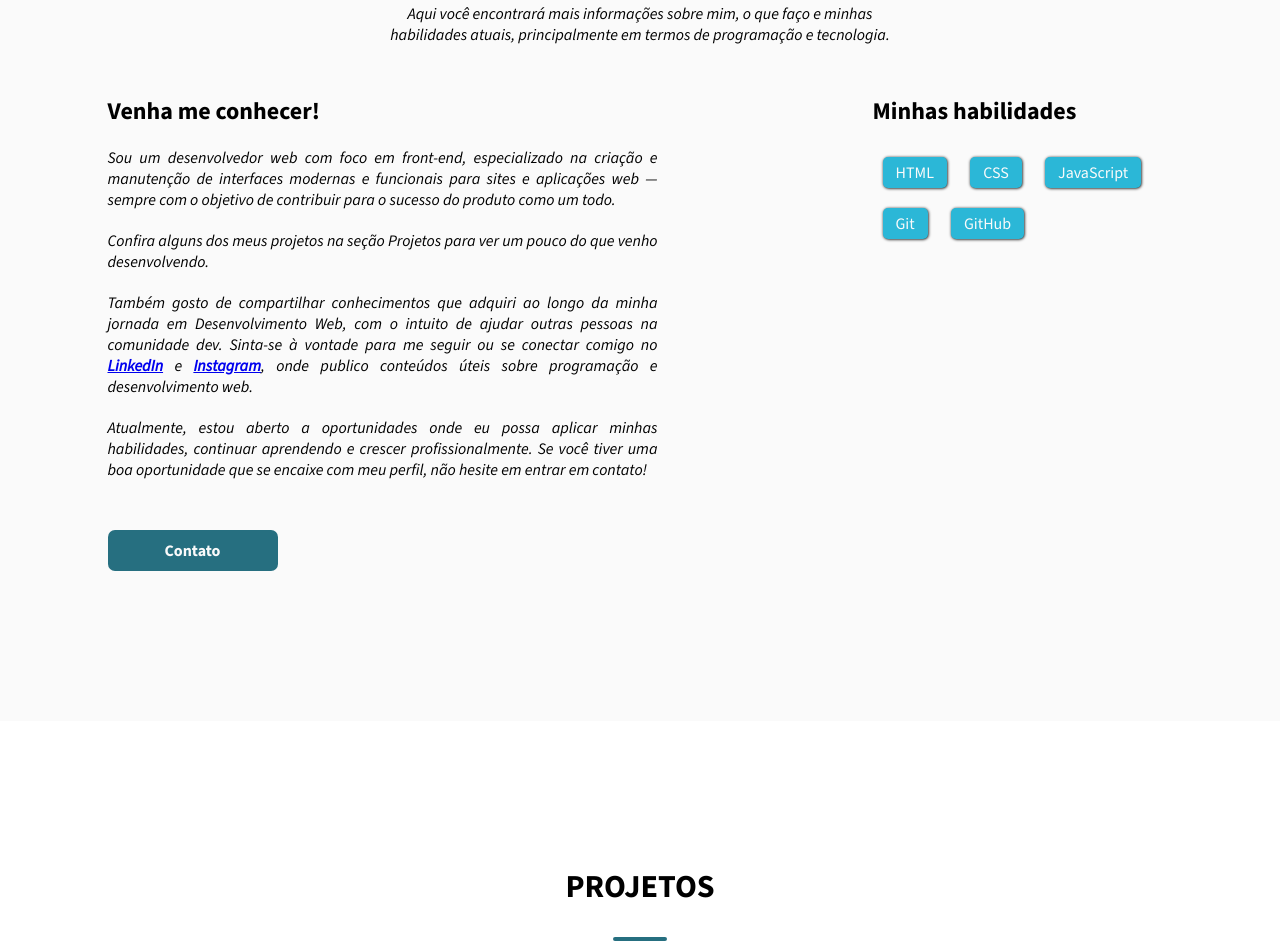
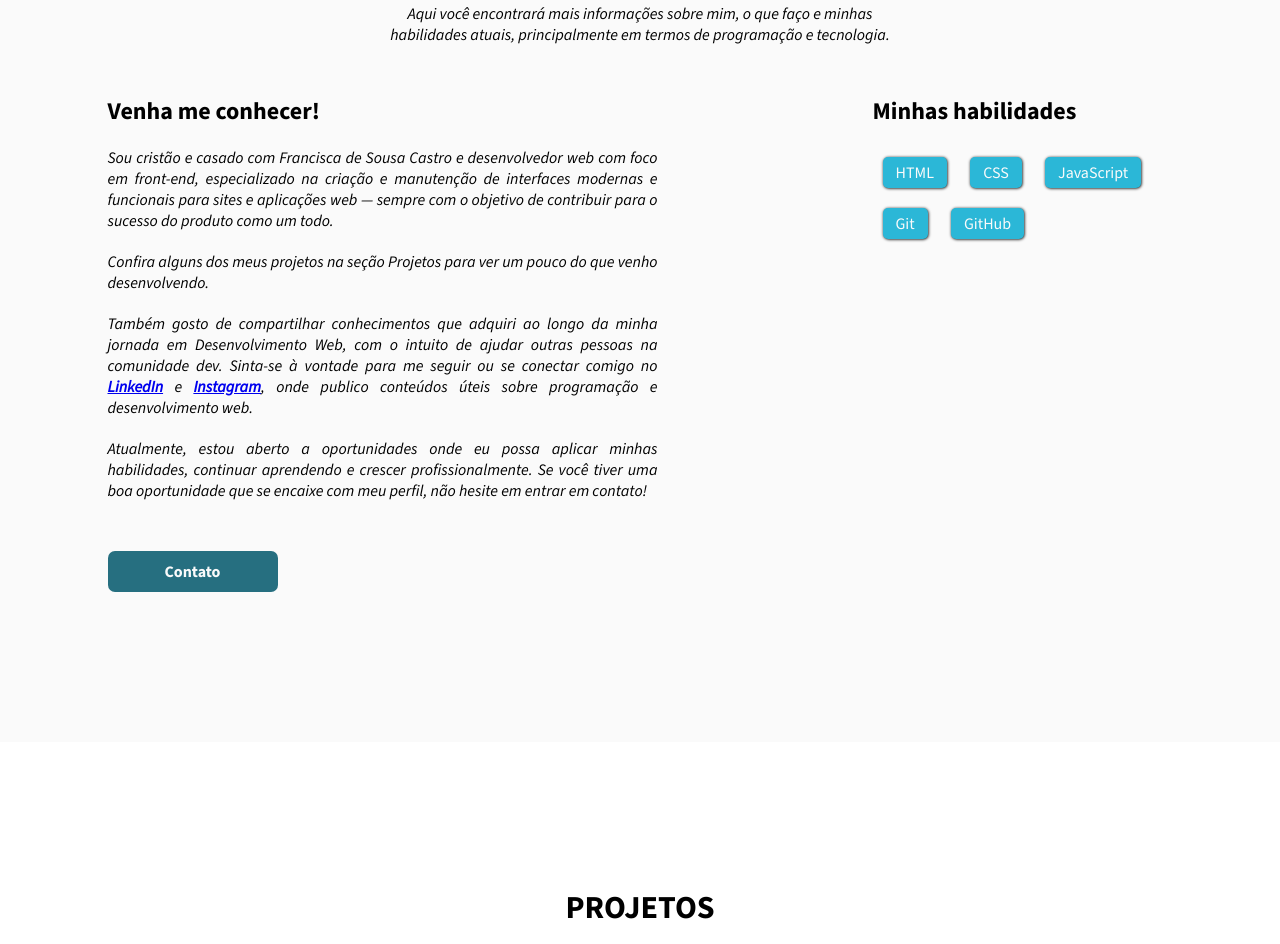
Before and after one commit to jta-ads/portifolio, a plain HTML site: page index.html in a window 1280 px wide. Shown: the part 1152-2096 px from the top of the page. Drawn offline with nearby package versions, Linux system fonts and the light colour scheme.

Commit message:
Ajuste no paragrafo venha me conhecer

```diff
--- a/index.html
+++ b/index.html
@@ -48,7 +48,7 @@
         <div class="bio">
             <div class="conhecer">
                 <h2>Venha me conhecer!</h2>
-                <p>Sou um desenvolvedor web com foco em front-end, especializado na criação e manutenção de interfaces modernas e funcionais para sites e aplicações web — sempre com o objetivo de contribuir para o sucesso do produto como um todo.</p>
+                <p>Sou cristão e casado com Francisca de Sousa Castro e desenvolvedor web com foco em front-end, especializado na criação e manutenção de interfaces modernas e funcionais para sites e aplicações web — sempre com o objetivo de contribuir para o sucesso do produto como um todo.</p>
                 <p>Confira alguns dos meus projetos na seção Projetos para ver um pouco do que venho desenvolvendo.</p>
                 <p>Também gosto de compartilhar conhecimentos que adquiri ao longo da minha jornada em Desenvolvimento Web, com o intuito de ajudar outras pessoas na comunidade dev. Sinta-se à vontade para me seguir ou se conectar comigo no <a href="https://www.linkedin.com/in/jta-ads/">LinkedIn</a> e <a href="https://www.instagram.com/mr_castr/">Instagram</a>, onde publico conteúdos úteis sobre programação e desenvolvimento web.</p>
                 <p>Atualmente, estou aberto a oportunidades onde eu possa aplicar minhas habilidades, continuar aprendendo e crescer profissionalmente. Se você tiver uma boa oportunidade que se encaixe com meu perfil, não hesite em entrar em contato!</p>
```
